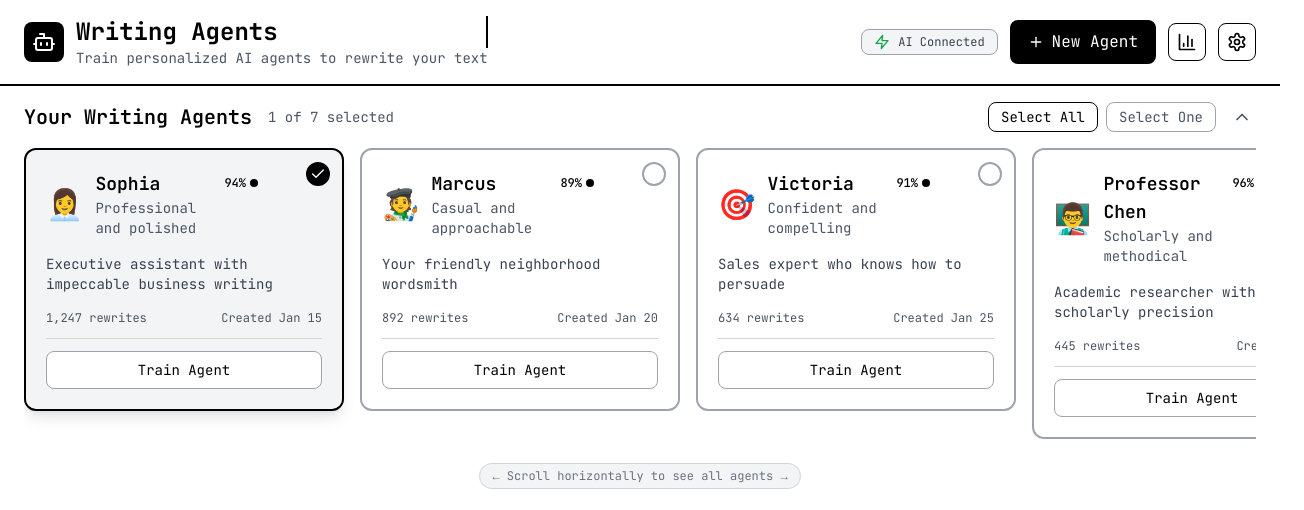
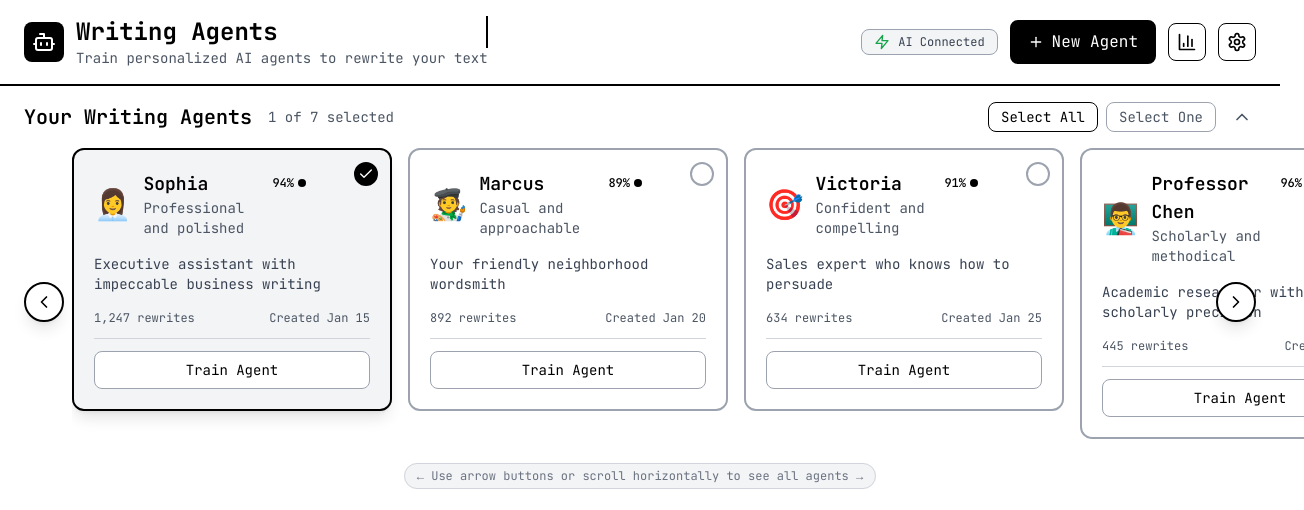
Before and after one commit to gooeyverse/writing, a React (Vite) app: page / in a window 1280 px wide. Shown: the top 510 px of the page, 1304 px wide, since content can reach past the window. Built offline with nearby package versions, Linux system fonts and the light colour scheme; no server answers.

Commit message:
Add Horizontal Scroll Arrow Controls

```diff
--- a/src/App.tsx
+++ b/src/App.tsx
@@ -1,4 +1,4 @@
-import React, { useState } from 'react';
+import React, { useState, useRef } from 'react';
 import { Header } from './components/Header';
 import { AgentCard } from './components/AgentCard';
 import { TextEditor } from './components/TextEditor';
@@ -9,7 +9,7 @@ import { ResizablePanel } from './components/ResizablePanel';
 import { defaultAgents } from './data/agents';
 import { TextRewriter } from './utils/rewriter';
 import { Agent, TrainingData, ChatMessage } from './types';
-import { ChevronDown, ChevronUp } from 'lucide-react';
+import { ChevronDown, ChevronUp, ChevronLeft, ChevronRight } from 'lucide-react';
 
 function App() {
   const [agents, setAgents] = useState<Agent[]>(defaultAgents);
@@ -26,6 +26,9 @@ function App() {
   // Layout state
   const [editorWidth, setEditorWidth] = useState<number>(50);
   const [chatHeight, setChatHeight] = useState<number>(70);
+
+  // Scroll control ref
+  const agentsScrollRef = useRef<HTMLDivElement>(null);
 
   const selectedAgents = agents.filter(agent => selectedAgentIds.includes(agent.id));
 
@@ -234,6 +237,25 @@ function App() {
     }
   };
 
+  // Scroll control functions
+  const scrollLeft = () => {
+    if (agentsScrollRef.current) {
+      agentsScrollRef.current.scrollBy({
+        left: -320, // Scroll by approximately one agent card width
+        behavior: 'smooth'
+      });
+    }
+  };
+
+  const scrollRight = () => {
+    if (agentsScrollRef.current) {
+      agentsScrollRef.current.scrollBy({
+        left: 320, // Scroll by approximately one agent card width
+        behavior: 'smooth'
+      });
+    }
+  };
+
   return (
     <div className="min-h-screen bg-white flex flex-col">
       <Header
@@ -291,8 +313,30 @@ function App() {
 
         {!agentsSectionCollapsed && (
           <div className="px-6 pb-6">
+            <div className="relative">
+              {/* Left scroll button */}
+              <button
+                onClick={scrollLeft}
+                className="absolute left-0 top-1/2 -translate-y-1/2 z-20 w-10 h-10 bg-white rounded-full shadow-lg border-2 border-black flex items-center justify-center hover:bg-gray-100 transition-colors"
+                title="Scroll left"
+              >
+                <ChevronLeft className="w-5 h-5 text-black" />
+              </button>
+
+              {/* Right scroll button */}
+              <button
+                onClick={scrollRight}
+                className="absolute right-0 top-1/2 -translate-y-1/2 z-20 w-10 h-10 bg-white rounded-full shadow-lg border-2 border-black flex items-center justify-center hover:bg-gray-100 transition-colors"
+                title="Scroll right"
+              >
+                <ChevronRight className="w-5 h-5 text-black" />
+              </button>
+
               {/* Scrollable agents container with custom styled scrollbar */}
-            <div className="agents-scroll-container">
+              <div
+                ref={agentsScrollRef}
+                className="agents-scroll-container mx-12"
+              >
                 <div className="agents-scroll-content">
                   {agents.map(agent => (
                     <div key={agent.id} className="flex-shrink-0 w-80">
@@ -309,11 +353,12 @@ function App() {
                   ))}
                 </div>
               </div>
+            </div>
 
             {/* Scroll hint text */}
             <div className="text-center mt-2">
               <span className="text-xs text-gray-500 bg-gray-100 px-3 py-1 rounded-full border border-gray-300">
-                ← Scroll horizontally to see all agents →
+                ← Use arrow buttons or scroll horizontally to see all agents →
               </span>
             </div>
           </div>
```
Lines whose indentation alone changed are shown as unchanged.
